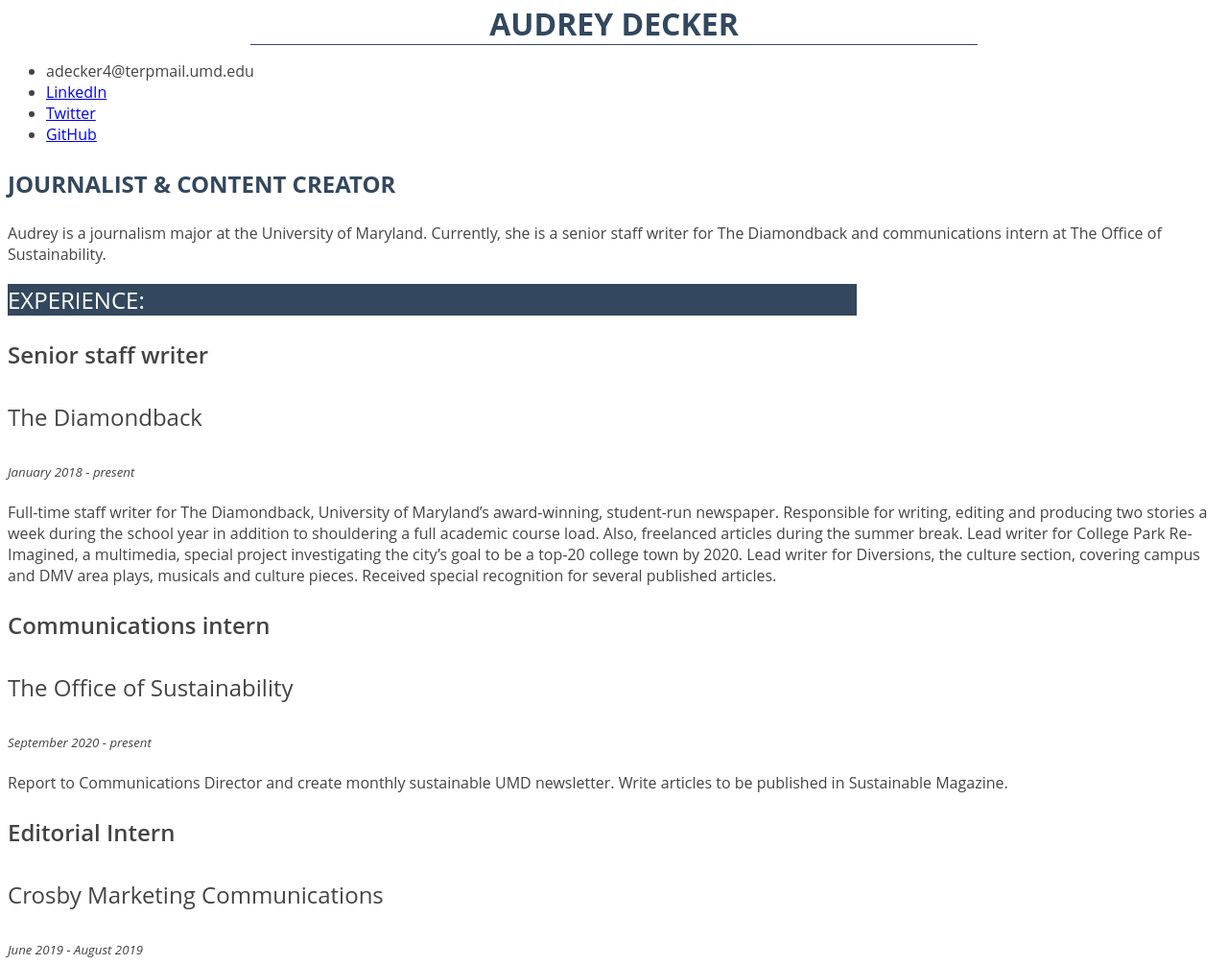
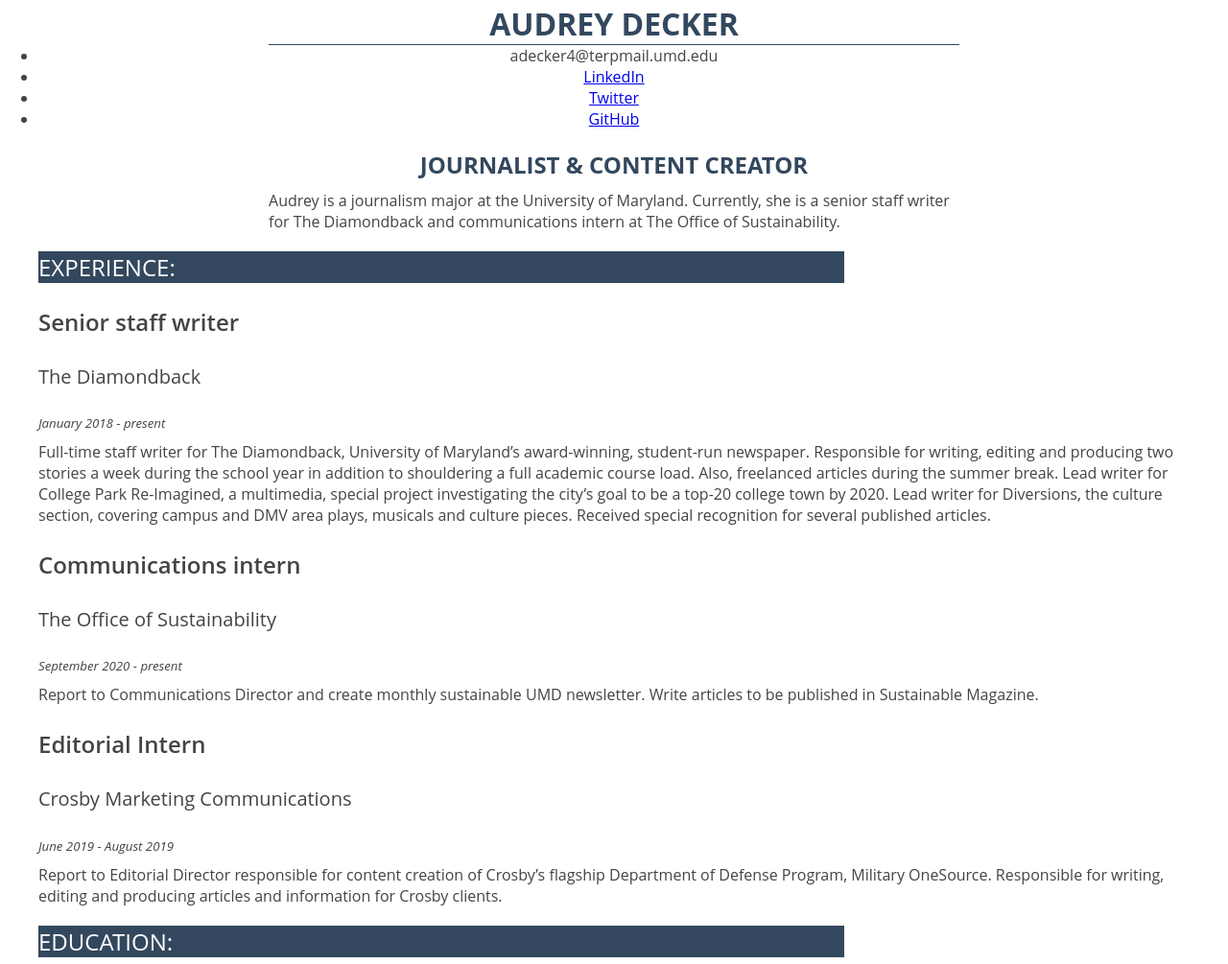
Before and after one commit to adecker4/Audrey-Decker-Jour352-02, a plain HTML site: page resume/index-2.html in a window 1280 px wide. Shown: the part 5-1010 px from the top of the page at 96% size. Drawn offline with Linux system fonts and the light colour scheme.

Commit message:
updating resume

```diff
--- a/resume/index-2.html
+++ b/resume/index-2.html
@@ -7,43 +7,43 @@
   </head>
 
   <body>
-
+  <div class="container">
 <!--I built this myself!-->
 
     <h1 id="name">Audrey Decker</h1>
   <!--  <img src="audreydecker.jpg" width="300"> -->
-    <ul>
+    <ul id="menu">
       <li>adecker4@terpmail.umd.edu</li>
       <li><a href="https://www.linkedin.com/in/audrey-decker-19903715a/">LinkedIn</a></li>
       <li><a href="https://twitter.com/audreydeck_r">Twitter</a></li>
       <li><a href="https://github.com/adecker4">GitHub</a></li>
     </ul>
-      <p class="title"><strong>Journalist & Content Creator</strong></p>
-    <p>Audrey is a journalism major at the University of Maryland. Currently, she is a senior staff writer for The Diamondback and communications intern at The Office of Sustainability.</p>
+      <p id="title"><strong>Journalist & Content Creator</strong></p>
+    <div class ="top"><p id="description">Audrey is a journalism major at the University of Maryland. Currently, she is a senior staff writer for The Diamondback and communications intern at The Office of Sustainability.</p></div>
     <h2 id="sectionheader">Experience:</h2>
       <h3 id="jobtitle">Senior staff writer</h3>
-        <h4>The Diamondback</h4>
-          <h5>January 2018 - present</h5>
-            <p>Full-time staff writer for The Diamondback, University of Maryland’s award-winning, student-run newspaper. Responsible for writing, editing and producing two stories a week during the school year in addition to shouldering a full academic course load. Also, freelanced articles during the summer break. Lead writer for College Park Re-Imagined, a multimedia, special project investigating the city’s goal to be a top-20 college town by 2020. Lead writer for Diversions, the culture section, covering campus and DMV area plays, musicals and culture pieces. Received special recognition for several published articles.</p>
+        <h4 id="organization">The Diamondback</h4>
+          <h5 id="date">January 2018 - present</h5>
+            <p id="description">Full-time staff writer for The Diamondback, University of Maryland’s award-winning, student-run newspaper. Responsible for writing, editing and producing two stories a week during the school year in addition to shouldering a full academic course load. Also, freelanced articles during the summer break. Lead writer for College Park Re-Imagined, a multimedia, special project investigating the city’s goal to be a top-20 college town by 2020. Lead writer for Diversions, the culture section, covering campus and DMV area plays, musicals and culture pieces. Received special recognition for several published articles.</p>
       <h3 id="jobtitle">Communications intern</h3>
-        <h4>The Office of Sustainability</h4>
-          <h5>September 2020 - present</h5>
-            <p>Report to Communications Director and create monthly sustainable UMD newsletter. Write articles to be published in Sustainable Magazine.</p>
+        <h4 id="organization">The Office of Sustainability</h4>
+          <h5 id="date">September 2020 - present</h5>
+            <p id="description">Report to Communications Director and create monthly sustainable UMD newsletter. Write articles to be published in Sustainable Magazine.</p>
       <h3 id="jobtitle">Editorial Intern</h3>
-        <h4>Crosby Marketing Communications</h4>
-          <h5>June 2019 - August 2019</h5>
-            <p>Report to Editorial Director responsible for content creation of Crosby’s flagship Department of Defense Program, Military OneSource. Responsible for writing, editing and producing articles and information for Crosby clients.</p>
+        <h4 id="organization">Crosby Marketing Communications</h4>
+          <h5 id="date">June 2019 - August 2019</h5>
+            <p id="description">Report to Editorial Director responsible for content creation of Crosby’s flagship Department of Defense Program, Military OneSource. Responsible for writing, editing and producing articles and information for Crosby clients.</p>
     <h2 id="sectionheader">Education:</h2>
-      <ul>
+      <ul id="degrees">
         <li>Bachelor of Arts, Journalism, Minor in Creative Writing, The University of Maryland, 2021</li>
       </ul>
     <h2 id="sectionheader">Skills:</h2>
-      <ul>
+      <ul id="do">
         <li>Journalism. Senior staff writer for a student-run newspaper. Dedicated to accurate storytelling in all reporting jobs I’ve held.</li>
         <li>Editing. Proficient in editing with Adobe Audition, Photoshop and Premiere. Experience with basic coding in HTML and CSS.</li>
         <li>Data analysis. Experience with data analysis and developing stories using numbers in journalism courses.</li>
       </ul>
-
+    </div>
   </body>
 
 </html>
--- a/resume/style.css
+++ b/resume/style.css
@@ -5,6 +5,12 @@ body {
   font-size: 1en;
   color: #444;
   font-weight: 400;
+}
+.container {
+  width: 100%;
+  max-width: 1200px;
+  margin: 0 auto;
+  padding-bottom: 50px;
 }
 /* banner name at top */
 #name {
@@ -19,11 +25,29 @@ body {
   min-width: 300px;
   margin: 0 auto;
 }
+#menu {
+  margin: 0px;
+  padding: 0px;
+  text-align: center;
+  display: inline;
+}
+#description {
+  margin-top: 10px;
+  margin-bottom: 10px;
+  margin-left: 0px;
+  margin-right: 0px;
+}
 /* my title style */
-p.title {
+#title {
   font-size: 1.5em;
+  font-weight: 600px;
+  text-align: center;
   color: #33485e;
   text-transform: uppercase;
+  margin-top: 20px;
+  margin-bottom: 0px;
+  margin-right: 0px;
+  margin-left: 0px;
 }
 /* styles for headers */
 #sectionheader {
@@ -45,15 +69,37 @@ p.title {
   font-size: 1.5em;
 }
 /* styles for my job organization */
-h4 {
+#organization {
   font-weight: 400;
-  font-size: 1.5em;
+  font-size: 1.25em;
 }
 /* styles for job dates */
-h5 {
+#date {
   font-style: italic;
   font-weight: 400;
   font-size 1em;
+  margin-top: 2px;
+  margin-bottom: 0px;
+  margin-right: 0px;
+  margin-left: 0px;
+}
+#degrees {
+  margin-top: 5px;
+  margin-bottom: 0px;
+  margin-right: 0px;
+  margin-left: 0px;
+}
+#do{
+  margin-top: 5px;
+  margin-bottom: 0px;
+  margin-right: 0px;
+  margin-left: 0px;
+}
+.top {
+  width: 60%;
+  min-width: 300px;
+  margin: 0 auto;
+  margin-bottom 30px;
 }
 /* styles for list items */
 ul {
```
